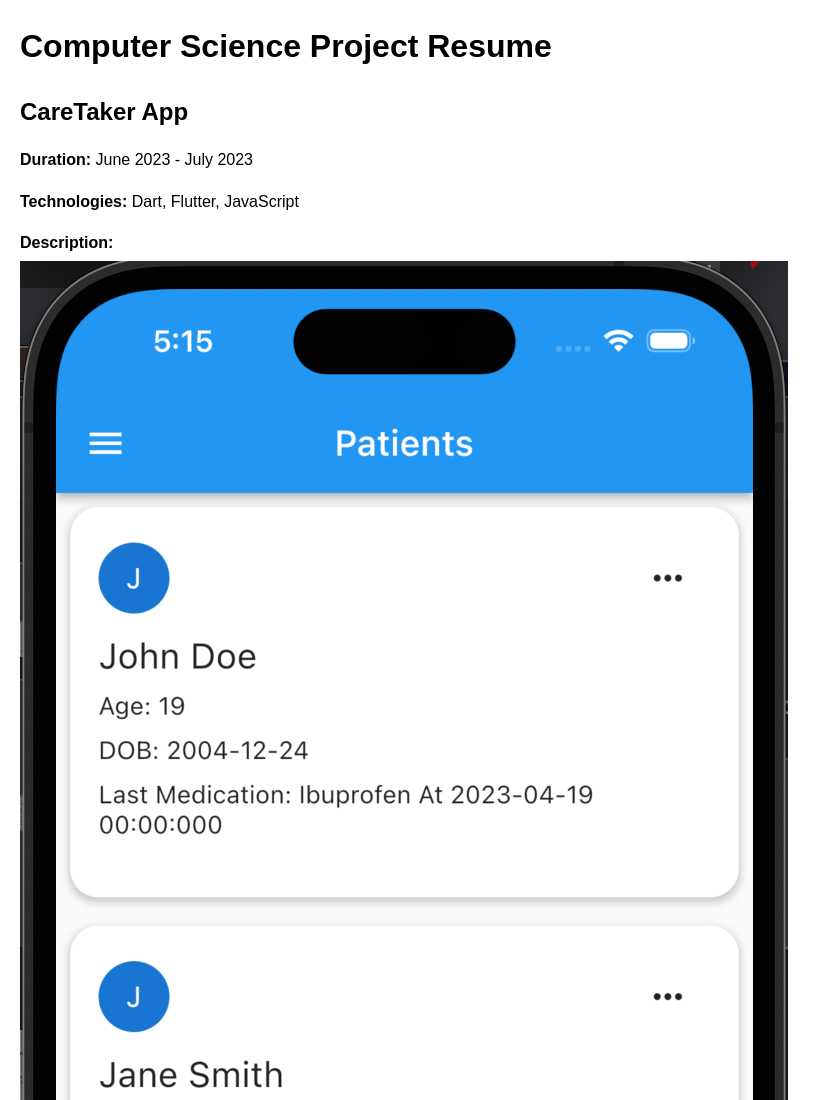
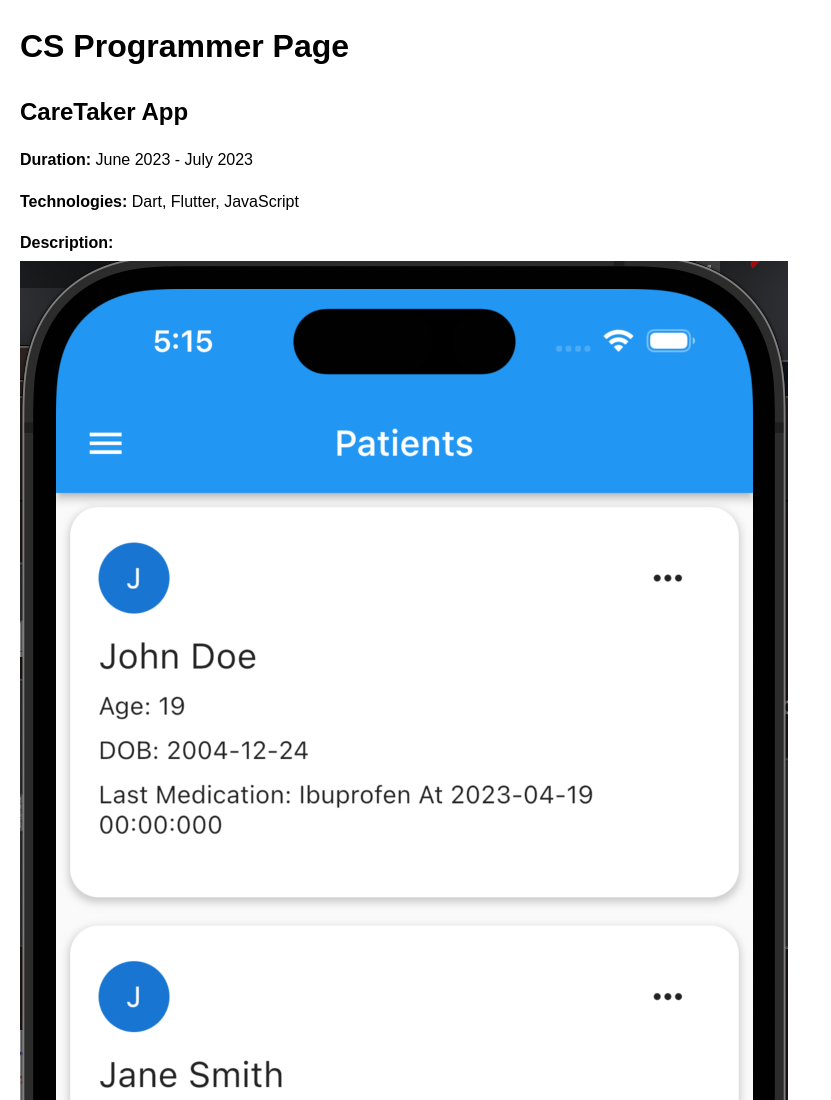
Before and after one commit to injulkeys/injulkeys.github.io, a plain HTML site: page index.html in a window 1280 px wide. Shown: the top 1100 px of the page, without its empty margins (0-831 px from the left). Drawn offline with Linux system fonts and the light colour scheme.

```diff
--- a/index.html
+++ b/index.html
@@ -31,7 +31,7 @@
     </style>
 </head>
 <body>
-    <h1>Computer Science Project Resume</h1>
+    <h1>CS Programmer Page</h1>
 
     <div class="project">
         <h2>CareTaker App</h2>
```
Also changed, not shown: 1 other file.
